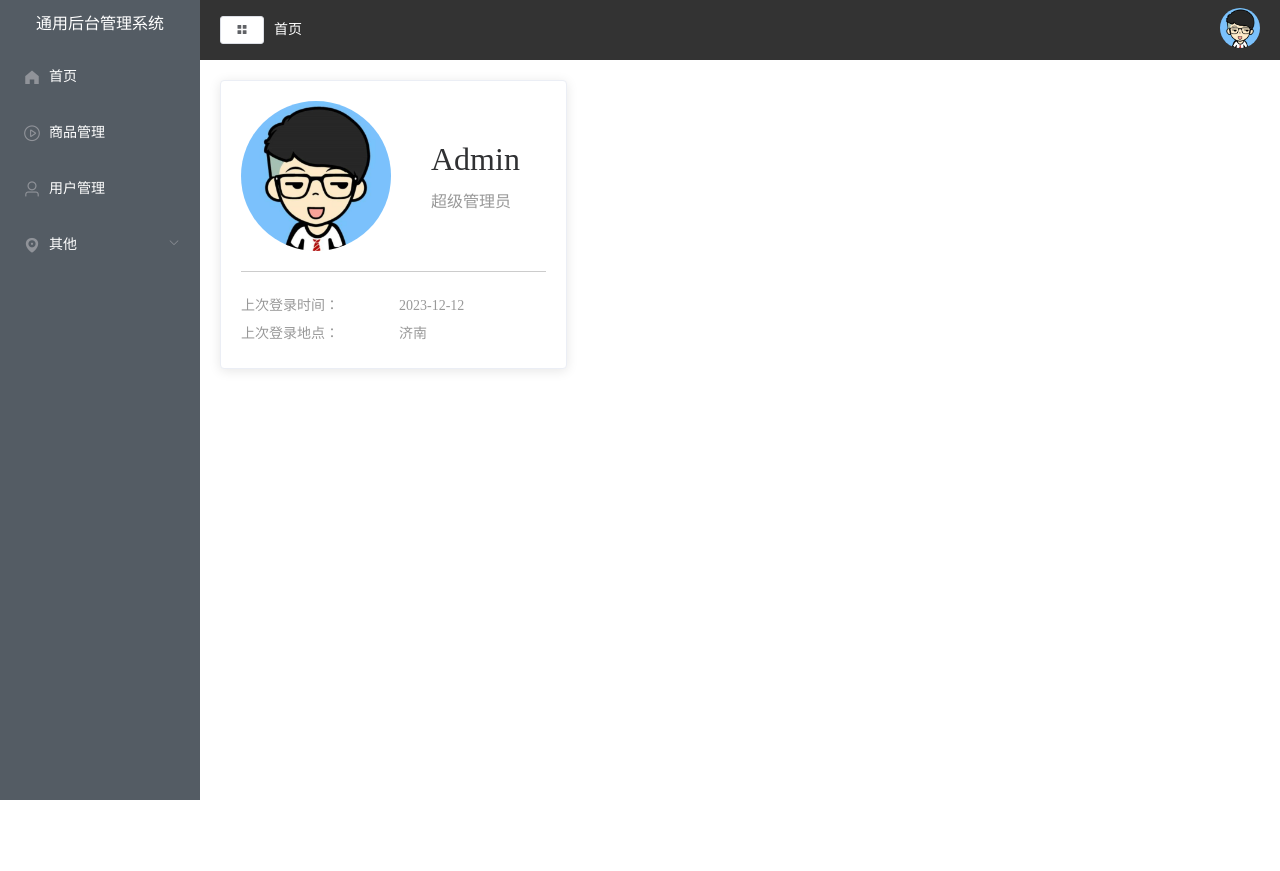
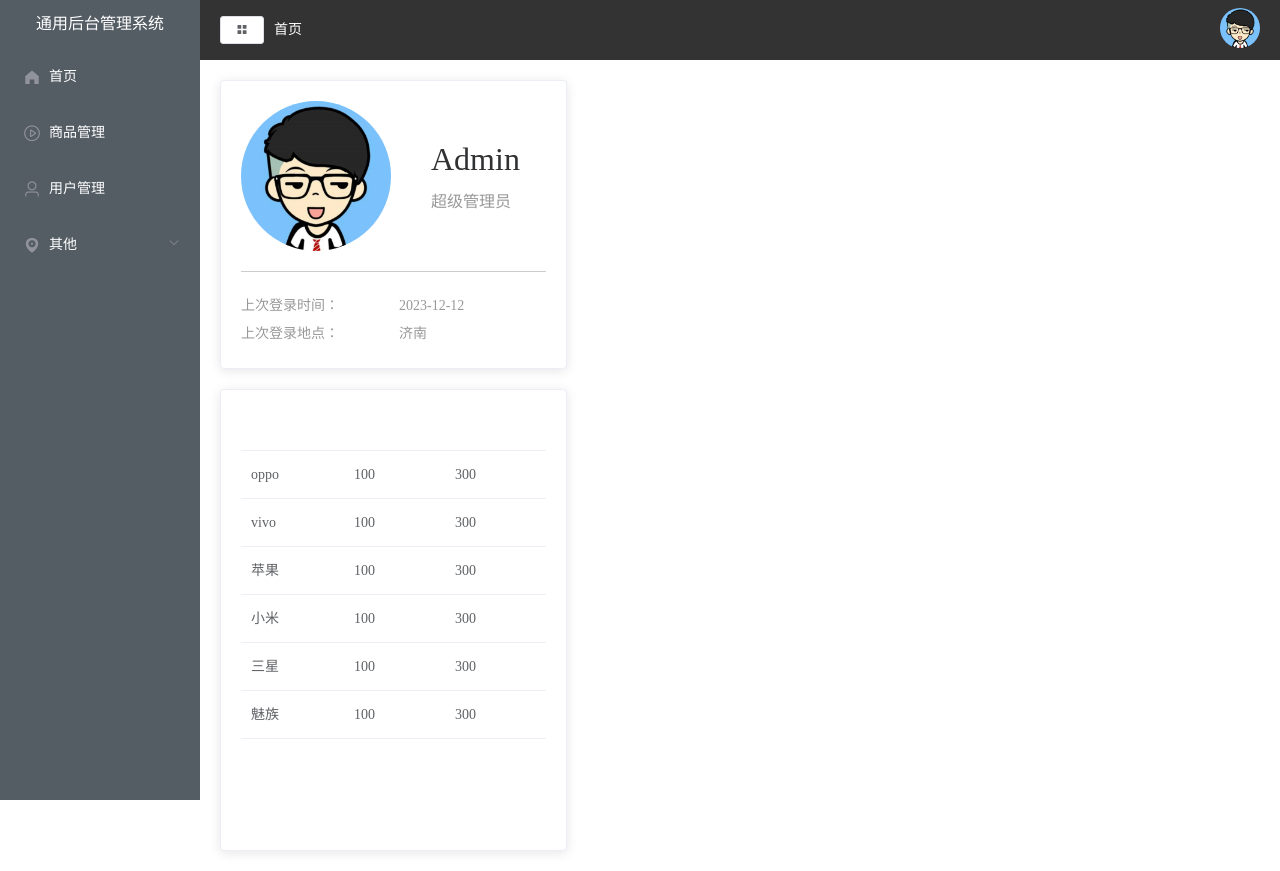
Before and after one commit to Afei14138/my-vue2-app, a Vue app: page /#/home in a window 1280 px wide. Before the commit the page ends 800 px from the top, so only its background shows below. Built offline with nearby package versions, Linux system fonts and the light colour scheme.

Commit message:
完成 table 展示

```diff
--- a/src/views/Home.vue
+++ b/src/views/Home.vue
@@ -14,6 +14,15 @@
                     <p>上次登录地点：<span>济南</span></p>
                 </div>
             </el-card>
+            <el-card style="margin-top: 20px; height: 460px;">
+                <el-table :data="tableData" style="width: 100%">
+                    <!-- <el-table-column prop="name" label="课程"></el-table-column>
+                    <el-table-column prop="todayBuy" label="今日购买"></el-table-column>
+                    <el-table-column prop="monthBuy" label="本月购买"></el-table-column>
+                    <el-table-column prop="totalBuy" label="总购买"></el-table-column> -->
+                    <el-table-column v-for="(val,key) in tableLabel" :key="key" :prop="key" :name="val"/>
+                </el-table>
+            </el-card>
         </el-col>
         <el-col :span="16">
             <div class="grid-content bg-purple-light"></div>
@@ -25,7 +34,54 @@
 <script>
 export default {
     data() {
-        return {}
+        return {
+            tableData: [
+                {
+                    name: 'oppo',
+                    todayBuy: 100,
+                    monthBuy: 300,
+                    totalBuy: 800
+                },
+                {
+                    name: 'vivo',
+                    todayBuy: 100,
+                    monthBuy: 300,
+                    totalBuy: 800
+                },
+                {
+                    name: '苹果',
+                    todayBuy: 100,
+                    monthBuy: 300,
+                    totalBuy: 800
+                },
+                {
+                    name: '小米',
+                    todayBuy: 100,
+                    monthBuy: 300,
+                    totalBuy: 800
+                },
+                {
+                    name: '三星',
+                    todayBuy: 100,
+                    monthBuy: 300,
+                    totalBuy: 800
+                },
+                {
+                    name: '魅族',
+                    todayBuy: 100,
+                    monthBuy: 300,
+                    totalBuy: 800
+                }
+            ],
+            tableLabel: {
+                name: '课程',
+                todayBuy: '今日购买',
+                monthBuy: '本月购买',
+                todayBuy: '总购买'
+            }
+
+
+        }
     }
 }
 
@@ -44,22 +100,26 @@ export default {
         height: 150px;
         border-radius: 50%;
     }
-    .userinfo{
-        .name{
+
+    .userinfo {
+        .name {
             font-size: 32px;
             margin-bottom: 10px;
         }
-        .access{
+
+        .access {
             color: #999999;
         }
     }
 
 }
-.login-info{
+
+.login-info {
     p {
         line-height: 28px;
         font-size: 14px;
         color: #999999;
+
         span {
             color: #999999;
             margin-left: 60px;
```
